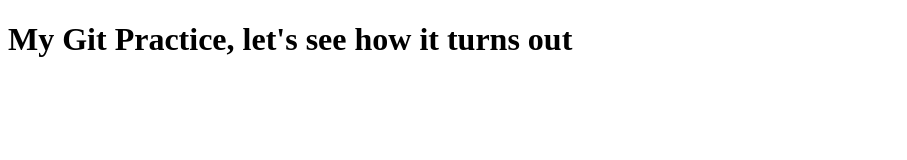
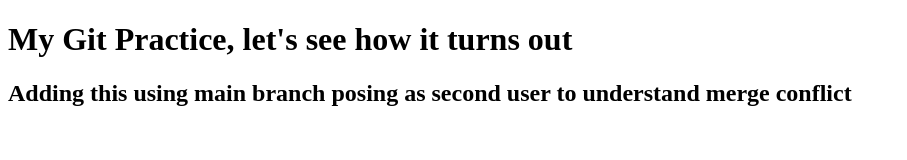
Before and after one commit to Bharathi1116/Vikasa, a plain HTML site: page index.html in a window 1280 px wide. Shown: the whole page, without its empty margins (0-907 px from the left). Drawn offline with Linux system fonts and the light colour scheme.

Commit message:
Update index.html

```diff
--- a/index.html
+++ b/index.html
@@ -7,5 +7,6 @@
   </head>
   <body>
     <h1>My Git Practice, let's see how it turns out</h1>
+    <h2> Adding this using main branch posing as second user to understand merge conflict</h2>
   </body>
 </html>
```
